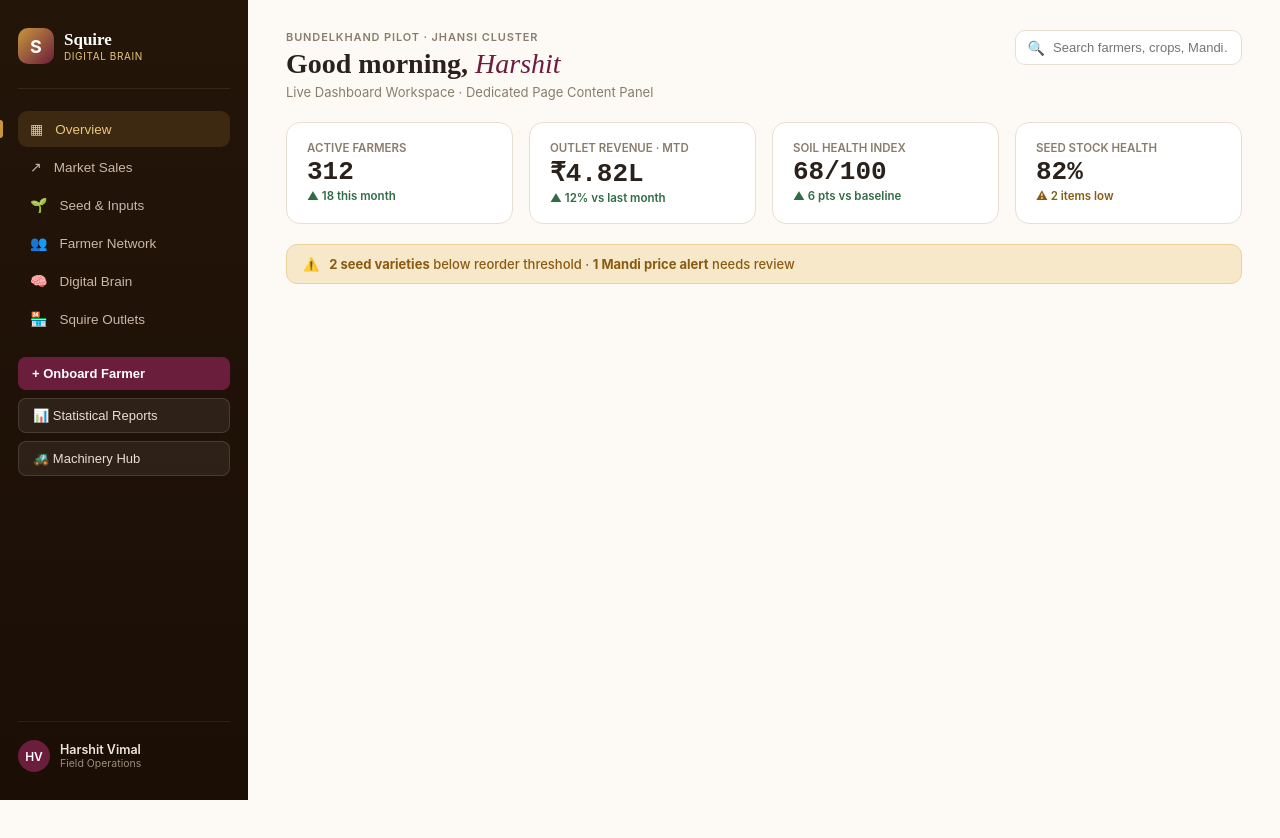
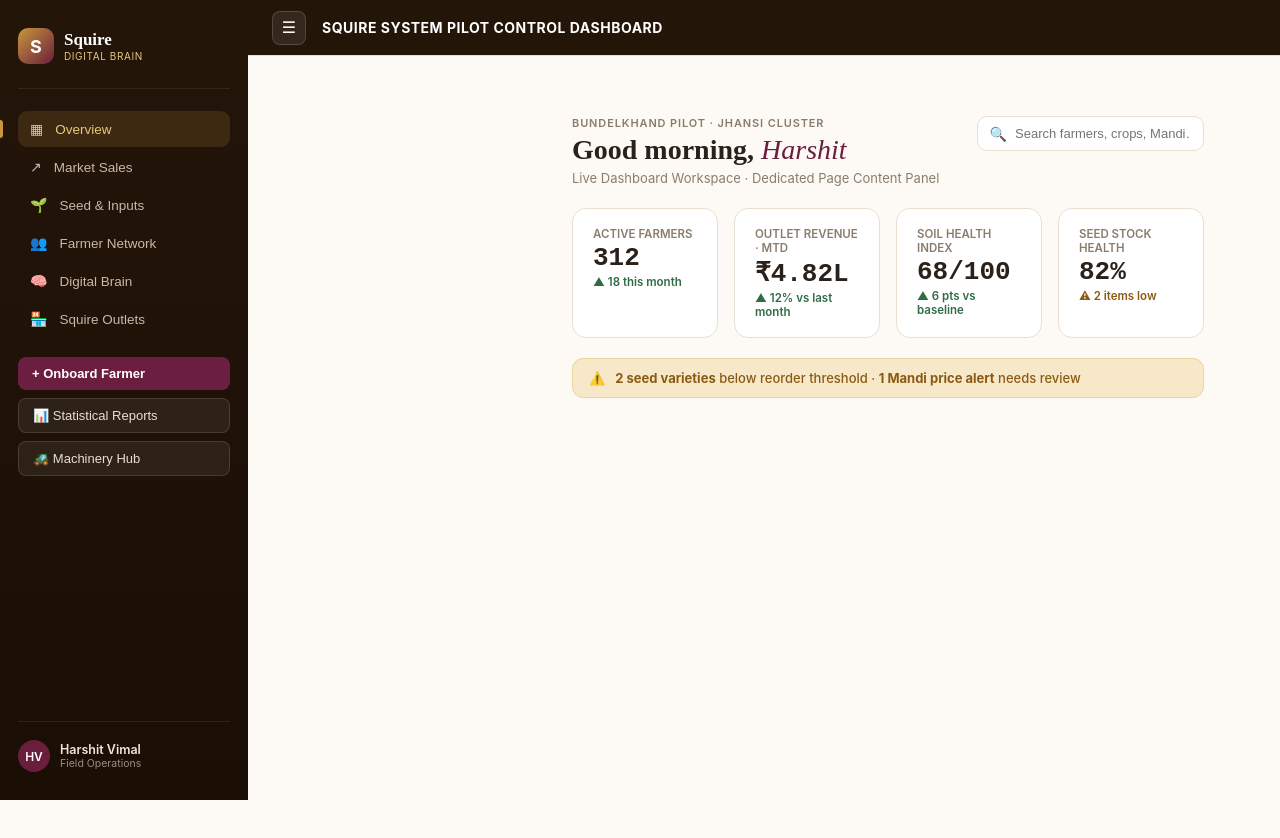
Before and after one commit to Befellow/Befellow-squire-agri-hub-V3, a React (Vite) app in the folder squire-agri-hub-main/: page / in a window 1280 px wide. Shown: the top 838 px of the page. Before the commit the page ends 800 px from the top, so only its background shows below. Built offline with nearby package versions, Linux system fonts and the light colour scheme.

Commit message:
Update App.jsx

```diff
--- a/squire-agri-hub-main/src/App.jsx
+++ b/squire-agri-hub-main/src/App.jsx
@@ -1485,74 +1485,104 @@ function Dashboard({ farmers, onSelect, onNew, onViewReports, onViewMachinery })
   );
 }
 
-// ─── MAIN APP ─────────────────────────────────────────────────────
+// ─── MAIN APP SYSTEM CORE WRAPPER LAYOUT ─────────────────────────
 export default function App() {
-  const [view, setView]=useState("dashboard");
-  const [farmers, setFarmers]=useState(INITIAL_FARMERS);
-  const [selected, setSelected]=useState(null);
-  const [rentals, setRentals]=useState(INITIAL_RENTALS);
-
-  const handleSaveFarmer=f=>{ setFarmers(prev=>[...prev,f]); setView("dashboard"); };
-  const handleUpdateFarmer=u=>{ setFarmers(prev=>prev.map(f=>f.id===u.id?u:f)); setSelected(u); };
-  const handleSelectFarmer=f=>{ setSelected(f); setView("detail"); };
-  const handleAddRental=r=>setRentals(prev=>[...prev,r]);
-  const liveSelected=selected?farmers.find(f=>f.id===selected.id)||selected:null;
-  const breadcrumb={onboard:"Onboard Farmer",detail:liveSelected?.name||"",reports:"Reports",machinery:"Machinery Hub"};
+  const [view, setView] = useState("dashboard");
+  const [dashboardTab, setDashboardTab] = useState("overview"); // Handles main menu state changes cleanly
+  const [farmers, setFarmers] = useState(INITIAL_FARMERS);
+  const [selected, setSelected] = useState(null);
+  const [rentals, setRentals] = useState(INITIAL_RENTALS);
+
+  // Sidebar persistent toggle state configuration matrix
+  const [sidebarOpen, setSidebarOpen] = useState(true);
+
+  const handleSaveFarmer = f => { setFarmers(prev => [...prev, f]); setView("dashboard"); setDashboardTab("farmers"); };
+  const handleUpdateFarmer = u => { setFarmers(prev => prev.map(f => f.id === u.id ? u : f)); setSelected(u); };
+  const handleSelectFarmer = f => { setSelected(f); setView("detail"); };
+  const handleAddRental = r => setRentals(prev => [...prev, r]);
+  const liveSelected = selected ? farmers.find(f => f.id === selected.id) || selected : null;
+
+  const NAV_ITEMS = [
+    { id: "overview", icon: "▦", label: "Overview" },
+    { id: "market", icon: "↗", label: "Market Sales" },
+    { id: "seed", icon: "🌱", label: "Seed & Inputs" },
+    { id: "farmers", icon: "👥", label: "Farmer Network" },
+    { id: "brain", icon: "🧠", label: "Digital Brain" },
+    { id: "outlets", icon: "🏪", label: "Squire Outlets" }
+  ];
 
   return (
-    <div style={{fontFamily:"'Inter',system-ui,sans-serif",background:C.cream,minHeight:"100vh"}}>
-
-      {/* Top header bar — only shown on non-dashboard views */}
-      {view!=="dashboard"&&(
-        <div style={{background:C.maroonDark,padding:"0 20px"}}>
-          <div style={{maxWidth:820,margin:"0 auto",display:"flex",alignItems:"center",justifyContent:"space-between",height:56}}>
-            <div style={{display:"flex",alignItems:"center",gap:10,cursor:"pointer"}} onClick={()=>setView("dashboard")}>
-              <div style={{width:32,height:32,borderRadius:8,background:C.gold,display:"flex",alignItems:"center",justifyContent:"center",fontWeight:800,color:C.white,fontSize:16}}>S</div>
-              <div><div style={{color:C.white,fontWeight:800,fontSize:16,lineHeight:1}}>Squire</div><div style={{color:C.goldLight,fontSize:10,letterSpacing:1}}>DIGITAL BRAIN</div></div>
-            </div>
-            <div style={{display:"flex",gap:6}}>
-              {["reports","machinery"].map(v=>(
-                <button key={v} onClick={()=>setView(v)} style={{background:view===v?"rgba(255,255,255,0.15)":"none",border:"1px solid rgba(255,255,255,0.2)",borderRadius:6,color:C.white,fontSize:12,cursor:"pointer",padding:"4px 10px",fontWeight:500}}>
-                  {v==="reports"?"📊 Reports":"🚜 Machinery"}
-                </button>
-              ))}
-            </div>
-          </div>
-        </div>
-      )}
-
-      {/* Breadcrumb */}
-      {view!=="dashboard"&&(
-        <div style={{background:C.soilLight,borderBottom:`1px solid ${C.border}`,padding:"8px 20px"}}>
-          <div style={{maxWidth:820,margin:"0 auto",fontSize:13,color:C.muted}}>
-            <span style={{cursor:"pointer",color:C.maroon}} onClick={()=>setView("dashboard")}>← Dashboard</span>
-            {" › "}<span style={{color:C.charcoal}}>{breadcrumb[view]}</span>
-          </div>
-        </div>
-      )}
-
-      {/* Dashboard — full layout with sidebar */}
-      {view==="dashboard"&&(
-        <Dashboard farmers={farmers} onSelect={handleSelectFarmer} onNew={()=>setView("onboard")} onViewReports={()=>setView("reports")} onViewMachinery={()=>setView("machinery")}/>
-      )}
-
-      {/* Other views — constrained width */}
-      {view!=="dashboard"&&(
-        <div style={{maxWidth:820,margin:"0 auto",padding:"24px 16px"}}>
-          {view==="onboard"&&(
-            <><div style={{fontWeight:800,fontSize:20,color:C.charcoal,marginBottom:20}}>Onboard New Farmer</div><OnboardForm onSave={handleSaveFarmer} onCancel={()=>setView("dashboard")}/></>
+    <div style={{ fontFamily: "'Inter',system-ui,sans-serif", background: C.cream, minHeight: "100vh", display: "flex" }}>
+
+      {/* Global Application Navigation Sidebar Panel (Locked persistently across view transitions) */}
+      <aside style={{
+        width: sidebarOpen ? 248 : 0,
+        opacity: sidebarOpen ? 1 : 0,
+        background: "linear-gradient(180deg,#241509 0%,#1A0E05 100%)",
+        color: "#E9DFD2",
+        position: "fixed", top: 0, left: 0, bottom: 0,
+        display: "flex", flexDirection: "column",
+        padding: sidebarOpen ? "28px 18px" : "28px 0px",
+        zIndex: 90, transition: "all 0.22s ease-in-out",
+        overflowX: "hidden", overflowY: "auto"
+      }}>
+        <div style={{ display: "flex", alignItems: "center", gap: 10, paddingBottom: 24, borderBottom: "1px solid rgba(255,255,255,.08)", marginBottom: 22, minWidth: 212 }}>
+          <div style={{ width: 36, height: 36, borderRadius: 10, background: "linear-gradient(135deg,#C8963E 0%,#6B1E3B 100%)", display: "flex", alignItems: "center", justifyContent: "center", fontWeight: 700, color: "#fff", fontSize: 18 }}>S</div>
+          <div><div style={{ fontWeight: 600, fontSize: 17, color: "#fff", fontFamily: "serif" }}>Squire</div><div style={{ fontSize: 10, color: "#E8C77E", letterSpacing: "0.06em", textTransform: "uppercase" }}>Digital Brain</div></div>
+        </div>
+        <nav style={{ display: "flex", flexDirection: "column", gap: 2, minWidth: 212 }}>
+          {NAV_ITEMS.map(n => (
+            <button key={n.id} onClick={() => { setView("dashboard"); setDashboardTab(n.id); }} style={{ display: "flex", alignItems: "center", gap: 12, padding: "10px 12px", borderRadius: 9, background: (view === "dashboard" && dashboardTab === n.id) ? "rgba(200,150,62,.16)" : "transparent", color: (view === "dashboard" && dashboardTab === n.id) ? "#E8C77E" : "#C9B8A8", fontSize: 13.5, fontWeight: 500, border: "none", cursor: "pointer", textAlign: "left", position: "relative" }}>
+              <span style={{ fontSize: 14 }}>{n.icon}</span>{n.label}
+              {view === "dashboard" && dashboardTab === n.id && <span style={{ position: "absolute", left: -18, top: "50%", transform: "translateY(-50%)", width: 3, height: 18, background: "#C8963E", borderRadius: "0 3px 3px 0" }} />}
+            </button>
+          ))}
+        </nav>
+        <div style={{ display: "flex", flexDirection: "column", gap: 8, margin: "20px 0", minWidth: 212 }}>
+          <button onClick={() => setView("onboard")} style={{ background: C.maroon, color: "#fff", border: "none", borderRadius: 8, padding: "9px 14px", fontSize: 13, fontWeight: 600, cursor: "pointer", textAlign: "left" }}>+ Onboard Farmer</button>
+          <button onClick={() => setView("reports")} style={{ background: "rgba(255,255,255,.07)", color: "#E9DFD2", border: "1px solid rgba(255,255,255,.12)", borderRadius: 8, padding: "9px 14px", fontSize: 13, fontWeight: 500, cursor: "pointer", textAlign: "left" }}>📊 Statistical Reports</button>
+          <button onClick={() => setView("machinery")} style={{ background: "rgba(255,255,255,.07)", color: "#E9DFD2", border: "1px solid rgba(255,255,255,.12)", borderRadius: 8, padding: "9px 14px", fontSize: 13, fontWeight: 500, cursor: "pointer", textAlign: "left" }}>🚜 Machinery Hub</button>
+        </div>
+        <div style={{ marginTop: "auto", paddingTop: 18, borderTop: "1px solid rgba(255,255,255,.08)", display: "flex", alignItems: "center", gap: 10, minWidth: 212 }}>
+          <div style={{ width: 32, height: 32, borderRadius: "50%", background: "#6B1E3B", display: "flex", alignItems: "center", justifyContent: "center", fontSize: 12, fontWeight: 600, color: "#fff" }}>HV</div>
+          <div><div style={{ fontSize: 12.5, fontWeight: 600, color: "#F0E6D6" }}>Harshit Vimal</div><div style={{ fontSize: 10.5, color: "#9C8C7A" }}>Field Operations</div></div>
+        </div>
+      </aside>
+
+      {/* Main Framework Layout Container Panel Workspace */}
+      <div style={{ flex: 1, marginLeft: sidebarOpen ? 248 : 0, transition: "margin-left 0.22s ease-in-out", display: "flex", flexDirection: "column", minWidth: 0 }}>
+
+        {/* Persistent Workspace Top Header Bar — Houses the Open/Close sidebar layout action cleanly */}
+        <header style={{ height: 56, background: "#241509", padding: "0 24px", display: "flex", alignItems: "center", gap: 16, color: C.white, zIndex: 40, borderBottom: `1px solid ${C.border}` }}>
+          <button
+            onClick={() => setSidebarOpen(!sidebarOpen)}
+            style={{ background: "rgba(255,255,255,0.08)", border: "1px solid rgba(255,255,255,0.15)", borderRadius: 8, width: 34, height: 34, color: C.white, cursor: "pointer", fontSize: 16, display: "flex", alignItems: "center", justifyContent: "center", outline: "none" }}
+            title={sidebarOpen ? "Hide Navigation Drawer Menu" : "Show Navigation Drawer Menu"}
+          >
+            ☰
+          </button>
+          <div style={{ fontSize: 14, fontWeight: 700, letterSpacing: 0.5, textTransform: "uppercase" }}>Squire System Pilot Control Dashboard</div>
+        </header>
+
+        {/* Render Engine Content Outlet */}
+        <main style={{ padding: "30px 38px 60px", maxWidth: 1080, width: "100%", boxSizing: "border-box" }}>
+          {view === "dashboard" && (
+            <Dashboard farmers={farmers} activeSection={dashboardTab} onSelect={handleSelectFarmer} onNew={() => setView("onboard")} onViewReports={() => setView("reports")} onViewMachinery={() => setView("machinery")} />
           )}
-          {view==="detail"&&liveSelected&&(
-            <FarmerDetail farmer={liveSelected} onBack={()=>setView("dashboard")} onUpdateFarmer={handleUpdateFarmer} rentals={rentals} onAddRental={handleAddRental}/>
+          {view === "onboard" && (
+            <><div style={{ fontWeight: 800, fontSize: 20, color: C.charcoal, marginBottom: 20 }}>Onboard New Farmer Champion</div><OnboardForm onSave={handleSaveFarmer} onCancel={() => setView("dashboard")} /></>
           )}
-          {view==="reports"&&(
-            <Reports farmers={farmers} rentals={rentals} onBack={()=>setView("dashboard")}/>
+          {view === "detail" && liveSelected && (
+            <FarmerDetail farmer={liveSelected} onBack={() => setView("dashboard")} onUpdateFarmer={handleUpdateFarmer} rentals={rentals} onAddRental={handleAddRental} />
           )}
-          {view==="machinery"&&(
-            <MachineryHub rentals={rentals} onBack={()=>setView("dashboard")} onAddRental={handleAddRental} farmers={farmers}/>
+          {view === "reports" && (
+            <Reports farmers={farmers} rentals={rentals} onBack={() => setView("dashboard")} />
           )}
-        </div>
-      )}
+          {view === "machinery" && (
+            <MachineryHub rentals={rentals} onBack={() => setView("dashboard")} onAddRental={handleAddRental} farmers={farmers} />
+          )}
+        </main>
+      </div>
     </div>
   );
 }
```
